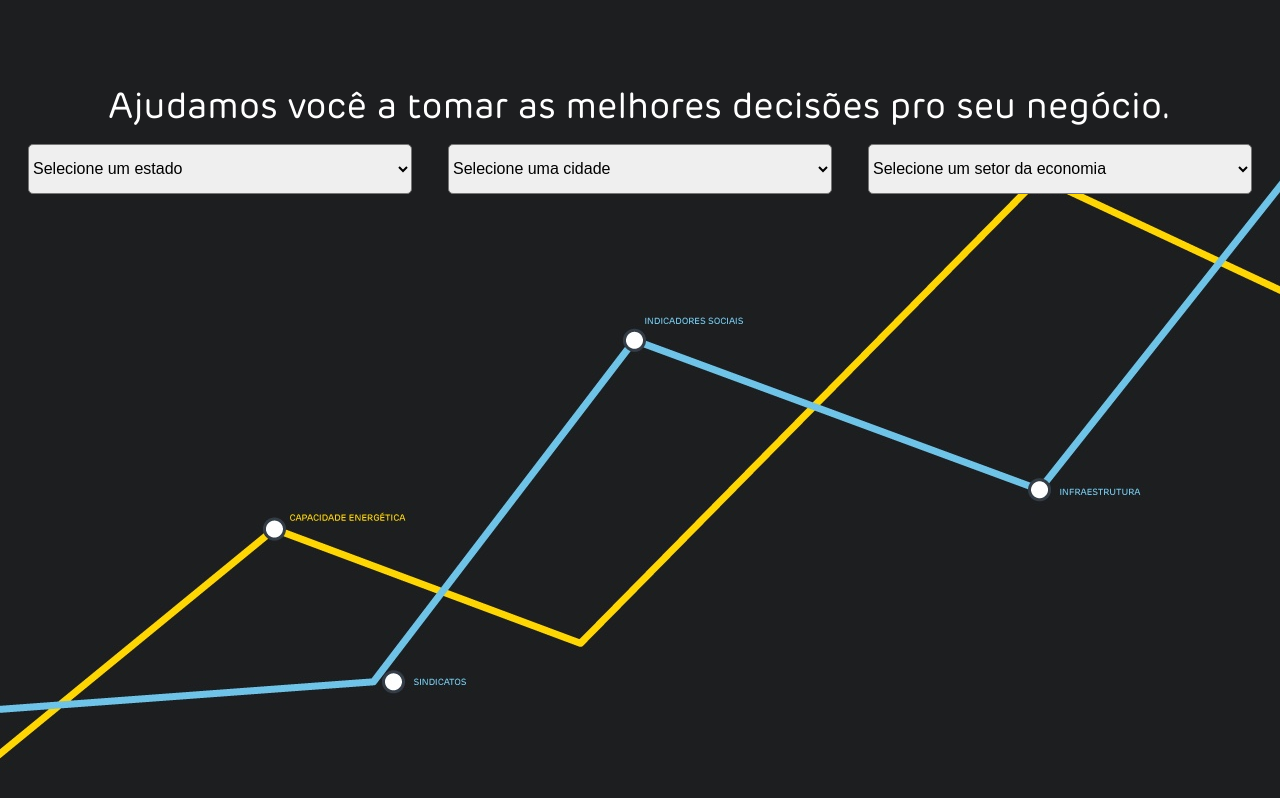
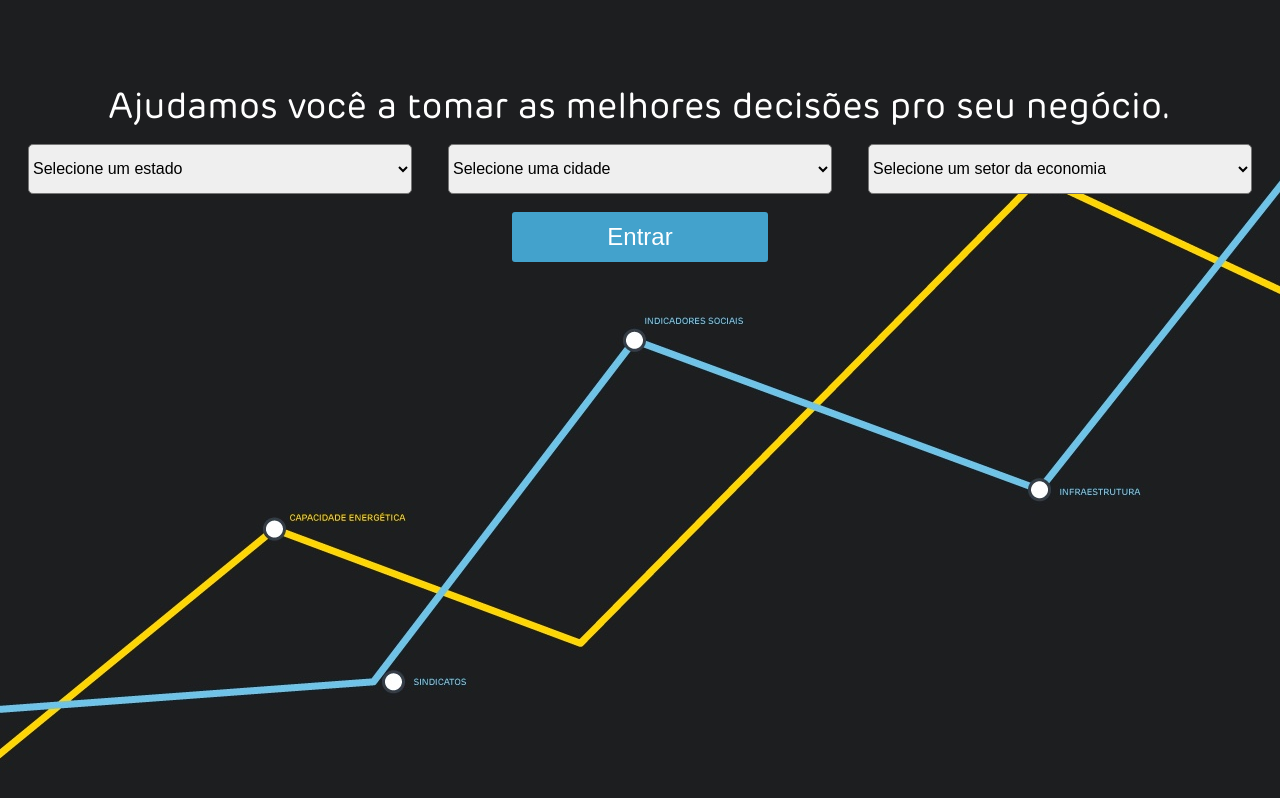
Before and after one commit to gustavomtborges/empreendego.com.br, a React (Create React App) app: page / in a window 1280 px wide. Built offline with nearby package versions, Linux system fonts and the light colour scheme.

Commit message:
Add home button

```diff
--- /dev/null
+++ b/src/Home/components/HomeButton.js
@@ -0,0 +1,15 @@
+import styled from "styled-components";
+
+const HomeButton = styled.button`
+  cursor: pointer;
+  margin-top: 18px;
+  width: 256px;
+  height: 50px;
+  border-radius: 3px;
+  font-size: 24px;
+  color: #fff;
+  border: 0;
+  background-color: #43a2cc;
+`;
+
+export default HomeButton;
--- a/src/Home/index.js
+++ b/src/Home/index.js
@@ -5,8 +5,11 @@ import HomeWrapper from "./components/HomeWrapper";
 import HomeTitle from "./components/HomeTitle";
 import HomeSelectWrapper from "./components/HomeSelectWrapper";
 import HomeSelect from "./components/HomeSelect";
+import HomeButton from "./components/HomeButton";
 
-const HomePage = () => (
+export default class HomePage extends React.Component {
+  render() {
+    return (
       <HomeContainer>
         <HomeWrapper>
           <HomeTitle>
@@ -28,8 +31,9 @@ const HomePage = () => (
               <option>Serviços</option>
             </HomeSelect>
           </HomeSelectWrapper>
+          <HomeButton>Entrar</HomeButton>
         </HomeWrapper>
       </HomeContainer>
     );
-
-export default HomePage;
+  }
+}
```
Lines whose indentation alone changed are shown as unchanged.
